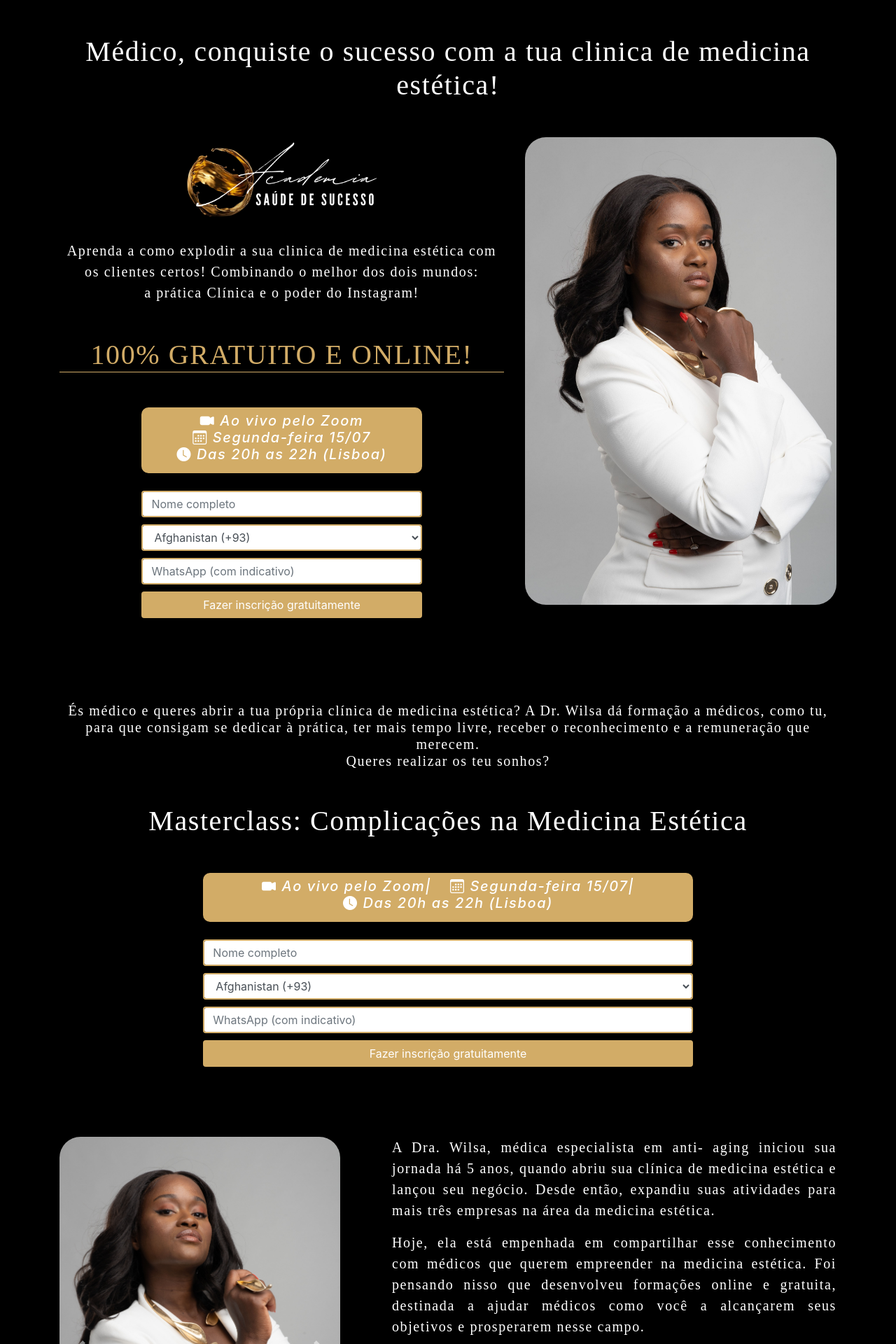
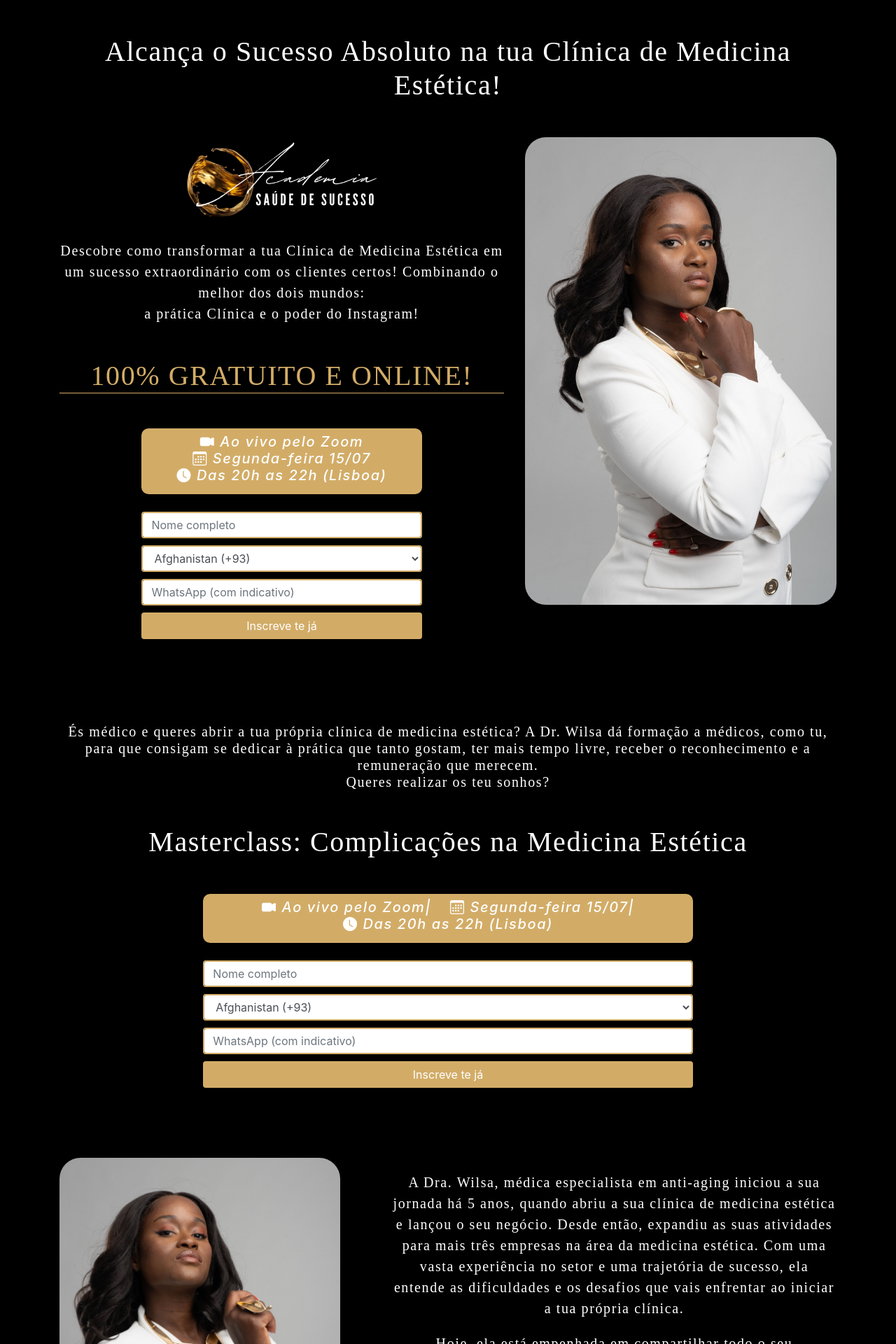
Before and after one commit to AcademiaSaudeSucesso/Mentoria, a Flask app: page / in a window 1280 px wide. Shown: the top 1920 px of the page at 70% size. Run offline with Flask 3, Linux system fonts and the light colour scheme; some libraries are stand-ins or nearby versions.

Commit message:
[UPDATE]
form_button_submit text, text_justify:central

```diff
--- a/form.py
+++ b/form.py
@@ -206,4 +206,4 @@ class FormSubscribe(FlaskForm):
     full_name = StringField('Full Name', validators=[DataRequired()], render_kw={"placeholder": "Nome completo", 'class':'form-control'})
     countries = SelectField('Countries', choices=[(country, f"{country} ({code})") for country, code in countries_list.items()], validators=[DataRequired()], render_kw={"placeholder": "Selecione o país", 'class':'form-control'})
     wtsapp = StringField('WhatsApp', validators=[DataRequired()], render_kw={"placeholder": "WhatsApp (com indicativo)", 'class':'form-control'})
-    submit = SubmitField('Fazer inscrição gratuitamente',render_kw={'class':'btn'})
+    submit = SubmitField('Inscreve te já',render_kw={'class':'btn'})
--- a/templates/index.html
+++ b/templates/index.html
@@ -26,13 +26,13 @@
       type="text/css"
       href="{{ url_for('static', filename='style/media.css') }}"
     />
-    <title>Сlinica de medicina estética</title>
-    <link rel="icon" type="image/x-icon" href="/static/img/logos2.png" />
+    <title>Academia Saúde de Sucesso</title>
+    <link rel="icon" type="image/x-icon" href="/static/img/logotipo.jpg.jpg" />
   </head>
   <body>
     <div class="container">
       <h1 class="text_title">
-        Médico, conquiste o sucesso com a tua clinica de medicina estética!
+        Alcança o Sucesso Absoluto na tua Clínica de Medicina Estética!
       </h1>
       <div class="section_1">
         <div class="row">
@@ -41,8 +41,9 @@
               <img src="/static/img/logos10000.png" alt="logo" />
             </div>
             <p class="text_description">
-              Aprenda a como explodir a sua clinica de medicina estética com os
-              clientes certos! Combinando o melhor dos dois mundos:<br />
+              Descobre como transformar a tua Clínica de Medicina Estética em um
+              sucesso extraordinário com os clientes certos! Combinando o melhor
+              dos dois mundos:<br />
               a prática Clínica e o poder do Instagram!
             </p>
             <h1 class="text_atention">100% GRATUITO E ONLINE!</h1>
@@ -77,8 +78,8 @@
           <h3 class="text_description">
             És médico e queres abrir a tua própria clínica de medicina estética?
             A Dr. Wilsa dá formação a médicos, como tu, para que consigam se
-            dedicar à prática, ter mais tempo livre, receber o reconhecimento e
-            a remuneração que merecem.<br />
+            dedicar à prática que tanto gostam, ter mais tempo livre, receber o
+            reconhecimento e a remuneração que merecem.<br />
             Queres realizar os teu sonhos?
           </h3>
           <h1 class="text_title">
@@ -163,18 +164,21 @@
             </div>
           </div>
           <div class="col-7">
-            <p class="text_description_section_3">
-              A Dra. Wilsa, médica especialista em anti- aging iniciou sua
-              jornada há 5 anos, quando abriu sua clínica de medicina estética e
-              lançou seu negócio. Desde então, expandiu suas atividades para
-              mais três empresas na área da medicina estética.
+            <p class="text_description">
+              A Dra. Wilsa, médica especialista em anti-aging iniciou a sua
+              jornada há 5 anos, quando abriu a sua clínica de medicina estética
+              e lançou o seu negócio. Desde então, expandiu as suas atividades
+              para mais três empresas na área da medicina estética. Com uma
+              vasta experiência no setor e uma trajetória de sucesso, ela
+              entende as dificuldades e os desafios que vais enfrentar ao
+              iniciar a tua própria clínica.
             </p>
-            <p class="text_description_section_3">
-              Hoje, ela está empenhada em compartilhar esse conhecimento com
-              médicos que querem empreender na medicina estética. Foi pensando
-              nisso que desenvolveu formações online e gratuita, destinada a
-              ajudar médicos como você a alcançarem seus objetivos e prosperarem
-              nesse campo.
+            <p class="text_description">
+              Hoje, ela está empenhada em compartilhar todo o seu conhecimento
+              com médicos que desejam empreender na área da medicina estética.
+              Foi por isso que desenvolveu formações online e gratuitas,
+              destinadas a ajudar médicos como tu a alcançarem os seus objetivos
+              e prosperarem neste campo.
             </p>
             <div class="header_logo">
               <img src="static/img/logos1.png" alt="logo" />
@@ -187,11 +191,12 @@
           <h1 class="text_title">
             Queres empreender na medicina estética e não sabe como?
           </h1>
-          <p class="text_description_section_3">
-            Inscreve-te para as nossas masterclass online e gratuitas e entre
-            para o nosso grupo exclusivo da Academia Saúde de Sucesso, no
-            whatsapp, onde criarás uma rede de contacto com outros médicos e
-            terás acesso a conteúdos incríveis todos os dias.
+          <p class="text_description">
+            Inscreve-te nas nossas masterclass online e gratuitas e ganha acesso
+            ao nosso grupo exclusivo da Academia Saúde de Sucesso no whatsapp.
+            Neste grupo poderás criar uma rede de contacto com outros médicos e
+            terás acesso a conteúdos incríveis todos os dias. Do que estás à
+            espera?
           </p>
 
           <div class="form_section">
```
